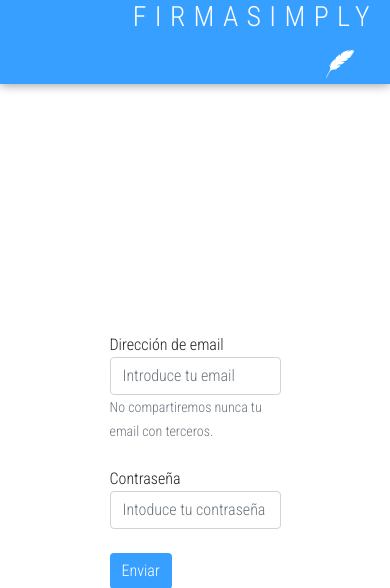
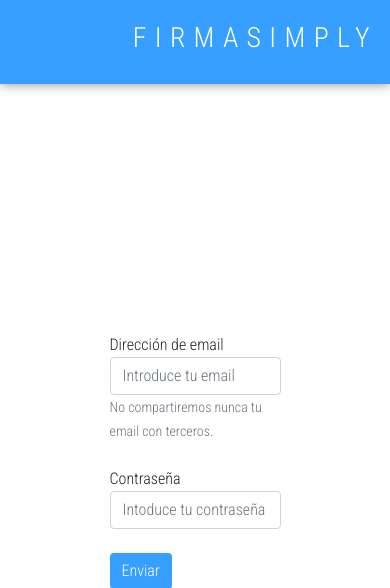
Before and after one commit to GuilletDominguez/donbosco-firmasimply-grupo5, a PHP site: page /index.php in a window 390 px wide. Shown: the top 588 px of the page. Run offline with PHP 8.4, Linux system fonts and the light colour scheme; some libraries are stand-ins or nearby versions.

Commit message:
responsive fixed

```diff
--- a/assets/css/style.css
+++ b/assets/css/style.css
@@ -183,4 +183,10 @@
    #content{
        min-height: none!important;
    }
+   #Layer_1{
+       display: none;
+   }
+   header{
+       align-items: center!important;
+   }
 }
```
